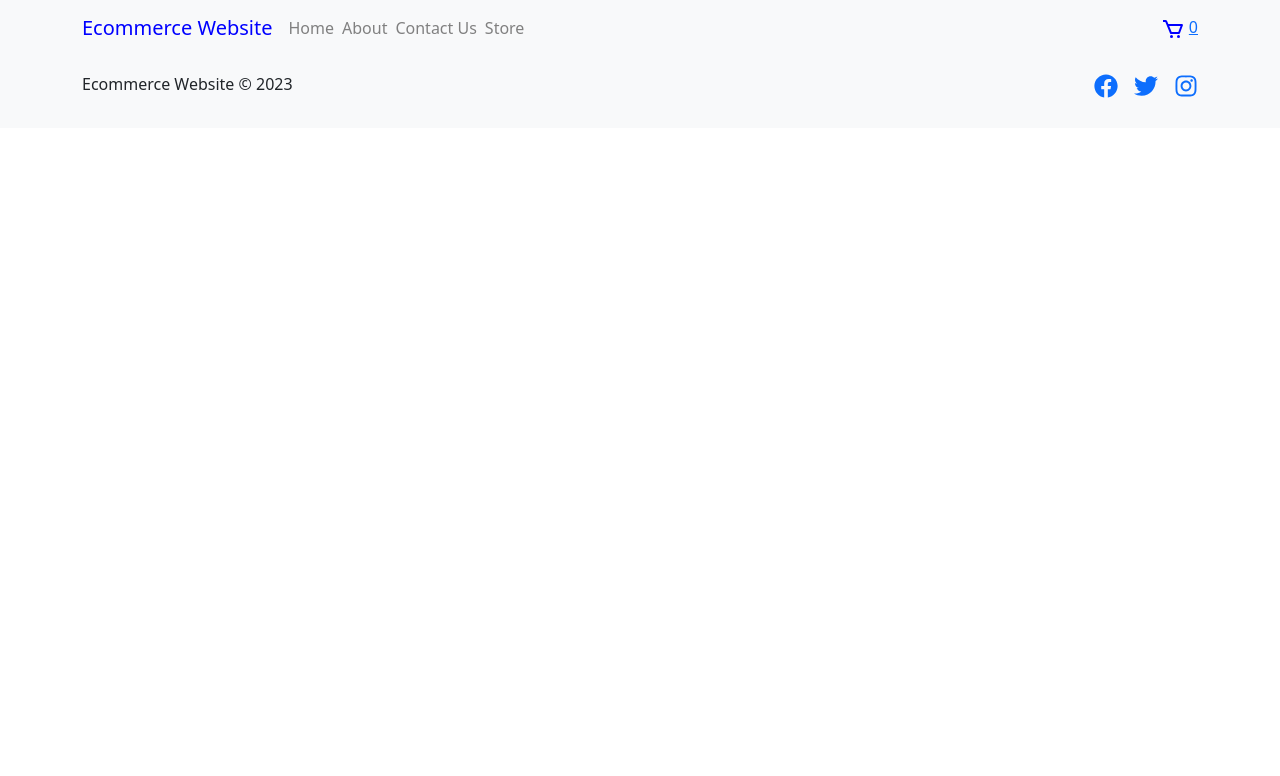
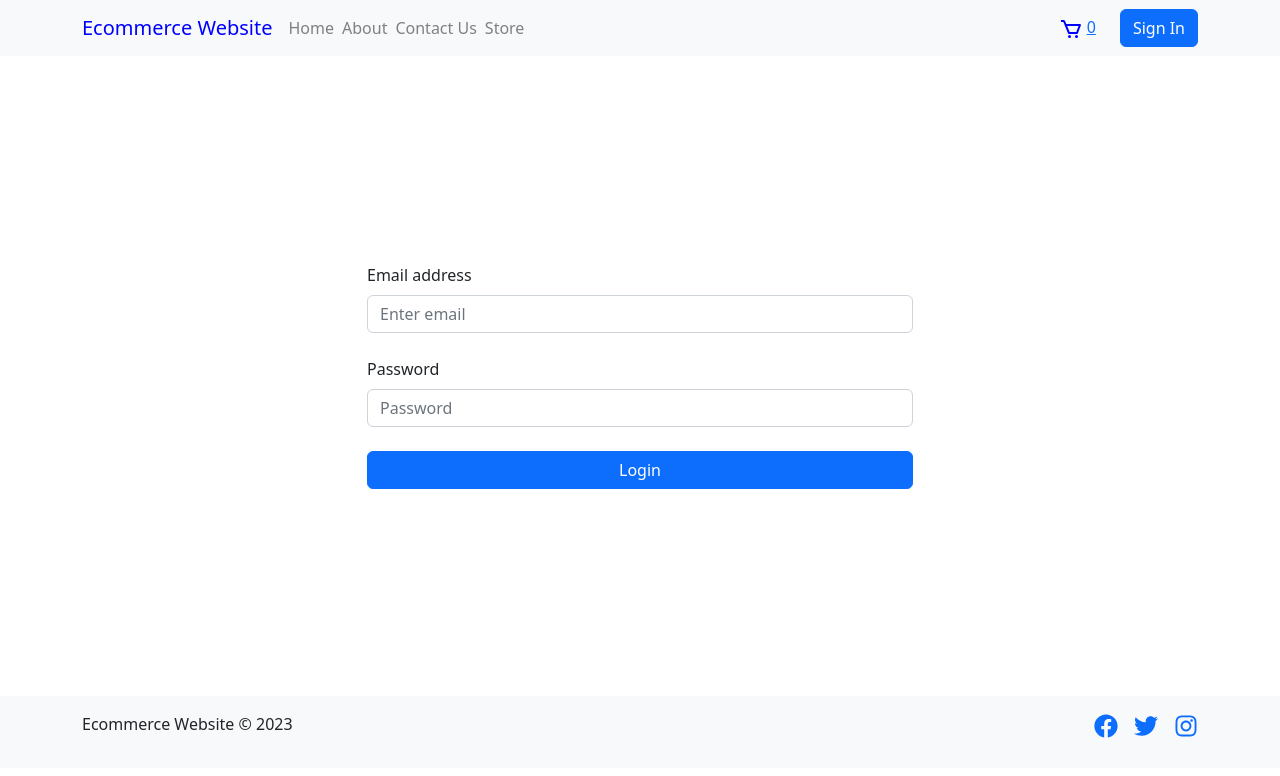
Before and after one commit to Pankaj10101/Ecommerce, a React (Create React App) app: page /login in a window 1280 px wide. Shown: the top 776 px of the page. Built offline with nearby package versions, Linux system fonts and the light colour scheme.

Commit message:
login added

```diff
--- a/src/App.js
+++ b/src/App.js
@@ -8,6 +8,7 @@ import StoreContainer from "./Components/Store/Store";
 import Home from "./Components/Home/Home";
 import ContactUs from "./Components/ContactUs/ContactUs";
 import ProductPage from "./Components/Store/ProductPage";
+import Login from "./Components/Login/Login";
 
 function App() {
   return (
@@ -20,6 +21,7 @@ function App() {
        <Route path="/contact-us" element={<ContactUs />} />
        <Route path="/store" element={<StoreContainer />} />
        <Route path="/store/:id" element={<ProductPage/>} />
+       <Route path="/login" element={<Login/>} />
        <Route path="/cart" element={<Cart />} />
       </Routes>
       <Footer />
--- a/src/Components/Header/Navbar/Navbar.jsx
+++ b/src/Components/Header/Navbar/Navbar.jsx
@@ -1,13 +1,16 @@
 import React, { useContext } from "react";
-import { Navbar as BootstrapNavbar, Nav, Container } from "react-bootstrap";
+import { Navbar as BootstrapNavbar, Nav, Container, Button } from "react-bootstrap";
 import { BiCart } from "react-icons/bi";
-import { NavLink } from "react-router-dom";
+import { Link, NavLink } from "react-router-dom";
 import { Store } from "../../../store/context";
 function CustomNavbar() {
 
-  const {cartItems} =  useContext(Store)
+  const {cartItems, loggedIn, setLoggedIn} =  useContext(Store)
   const totalQuantity = cartItems.reduce((acc, item)=> acc+item.quantity, 0)
-
+  const handleLogout = ()=>{
+    localStorage.removeItem('loginId')
+    setLoggedIn(false)
+  }
   return (
     <BootstrapNavbar bg="light" expand="lg">
       <Container>
@@ -27,6 +30,8 @@ function CustomNavbar() {
             </NavLink>
           </Nav>
         </BootstrapNavbar.Collapse>
+        {!loggedIn && <Nav className="ms-4"><Link to='/login'><Button>Sign In</Button></Link></Nav>}
+        {loggedIn && <Nav className="ms-4"><Button onClick={handleLogout}>Logout</Button></Nav>}
       </Container>
     </BootstrapNavbar>
   );
--- /dev/null
+++ b/src/Components/Login/Login.jsx
@@ -0,0 +1,81 @@
+import React, { useContext, useState } from "react";
+import { Form, Button, Container, Row, Col } from "react-bootstrap";
+import { Store } from "../../store/context";
+import { useNavigate } from "react-router-dom";
+
+const Login = () => {
+
+    const { setToken, setLoggedIn} = useContext(Store)
+  const [email, setEmail] = useState("");
+  const [password, setPassword] = useState("");
+  const navigate = useNavigate()
+
+  const handleSubmit = async (e) => {
+    e.preventDefault();
+    try {
+      const response = await fetch(
+        "https://identitytoolkit.googleapis.com/v1/accounts:signInWithPassword?key=AIzaSyDC7d3qLUkkIlrKFfWsQrqn1Xl-9uxeQFc",
+        {
+          method: "POST",
+          body: JSON.stringify({
+            email: email,
+            password: password,
+            returnSecureToken: true,
+          }),
+          headers: {
+            "Content-Type": "application/json",
+          },
+        }
+      );
+
+      if(response.ok){
+          const data = await response.json();
+          setToken(data.idToken)
+          localStorage.setItem('loginId', data.idToken)
+          setLoggedIn(true)
+          navigate('/')
+      }else{
+        alert('Login Failed')
+      }
+
+    } catch (error) {
+      console.log(error);
+    }
+  };
+
+  return (
+    <Container>
+      <Row
+        className="justify-content-center align-items-center "
+        style={{ height: "80vh" }}
+      >
+        <Col sm={6}>
+          <Form onSubmit={handleSubmit} className="d-flex flex-column gap-4">
+            <Form.Group controlId="formEmail">
+              <Form.Label>Email address</Form.Label>
+              <Form.Control
+                type="email"
+                placeholder="Enter email"
+                value={email}
+                onChange={(e) => setEmail(e.target.value)}
+              />
+            </Form.Group>
+
+            <Form.Group controlId="formPassword">
+              <Form.Label>Password</Form.Label>
+              <Form.Control
+                type="password"
+                placeholder="Password"
+                value={password}
+                onChange={(e) => setPassword(e.target.value)}
+              />
+            </Form.Group>
+            <Button variant="primary" type="submit" > Login</Button>
+          </Form>
+        </Col>
+      </Row>
+    </Container>
+  );
+};
+
+export default Login;
--- a/src/Components/Store/ProductPage.jsx
+++ b/src/Components/Store/ProductPage.jsx
@@ -1,11 +1,11 @@
 import React, { useContext } from "react";
 import { useParams } from "react-router-dom";
-import { Container, Row, Col, Carousel } from "react-bootstrap";
+import { Container, Row, Col, Carousel, Button } from "react-bootstrap";
 import { Store } from "../../store/context";
 
 const ProductPage = () => {
   const { id } = useParams();
-  const { items } = useContext(Store);
+  const { items, addToCart } = useContext(Store);
 
   const product = items.find((item) => item.id === parseInt(id));
 
@@ -36,6 +36,14 @@ const ProductPage = () => {
                 Sit, ullam ipsum.
               </p>
             </div>
+            <Button
+              variant="primary"
+              onClick={() => {
+                addToCart(product, id);
+              }}
+            >
+              Add to cart
+            </Button>
           </Col>
         </Col>
       </Row>
--- a/src/store/context.jsx
+++ b/src/store/context.jsx
@@ -1,7 +1,8 @@
-import { createContext, useReducer } from "react";
+import { createContext, useEffect, useReducer, useState } from "react";
 import { reducer } from "./Reducer";
 
 export const Store = createContext();
+
 
 const productsArr = [
   {
@@ -35,13 +36,15 @@ const productsArr = [
 ];
 
 const Context = ({ children }) => {
+  const [loggedIn, setLoggedIn] = useState(false)
+  const [token, setToken] = useState(null)
+
   const initialvalue = {
     items: productsArr,
     cartItems: [],
   };
 
   const [state, dispatch] = useReducer(reducer, initialvalue);
-
   const addToCart = (prod, id) => {
     dispatch({
       type: "ADDTOCART",
@@ -50,8 +53,16 @@ const Context = ({ children }) => {
         id,
       },
     });
-    console.log(state.cartItems);
   };
+  useEffect(()=>{
+    const loginToken = localStorage.getItem('loginId')
+
+    if(loginToken){
+      setLoggedIn(true)
+    }else{
+      setLoggedIn(false)
+    }
+  }, [])
 
   const increaseQty = (id) => {
     dispatch({
@@ -105,6 +116,9 @@ const Context = ({ children }) => {
         removeFromCart,
         clearCart,
         sendData,
+        setLoggedIn,
+        setToken,
+        loggedIn
       }}
     >
       {children}
```
